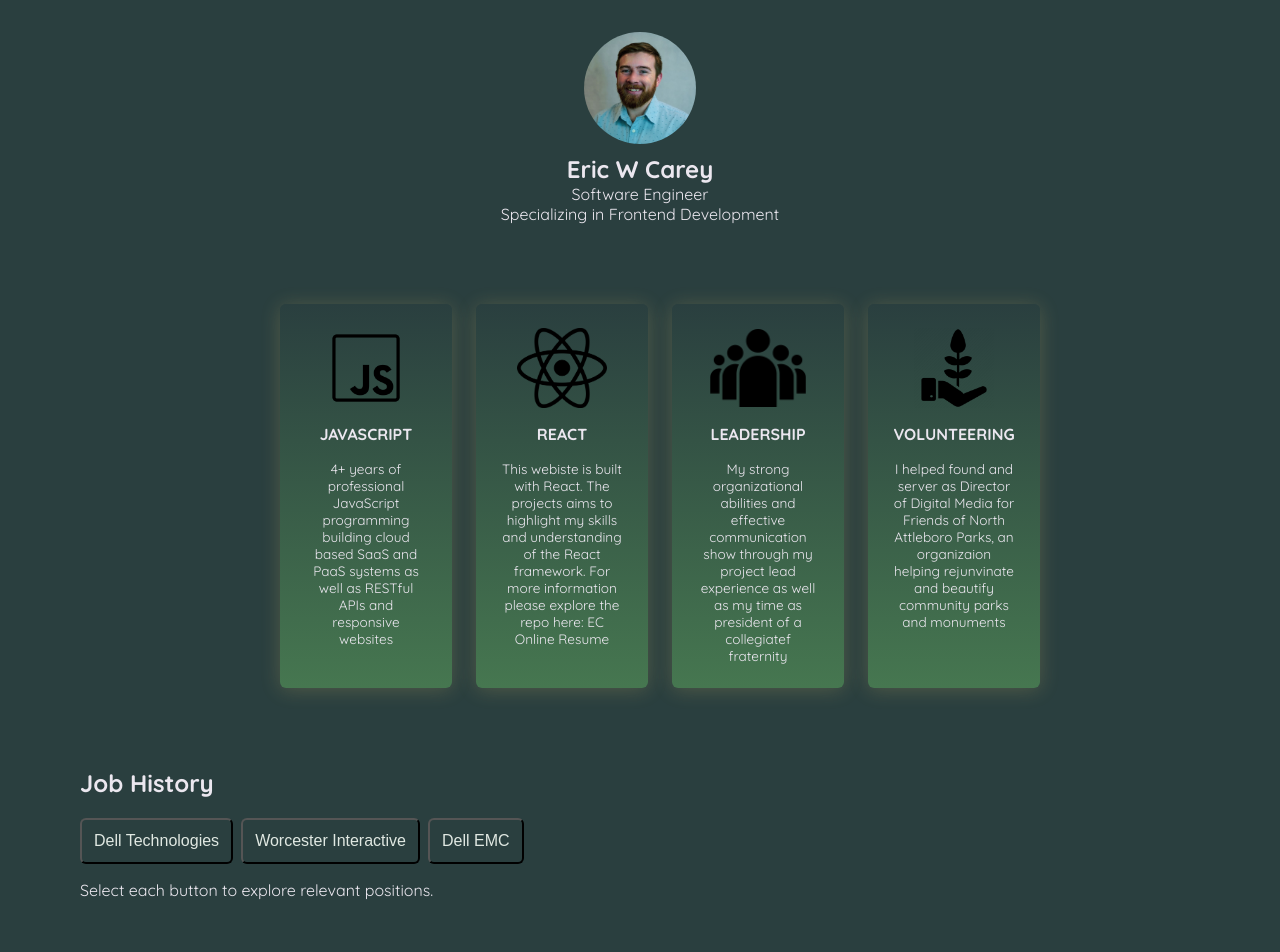
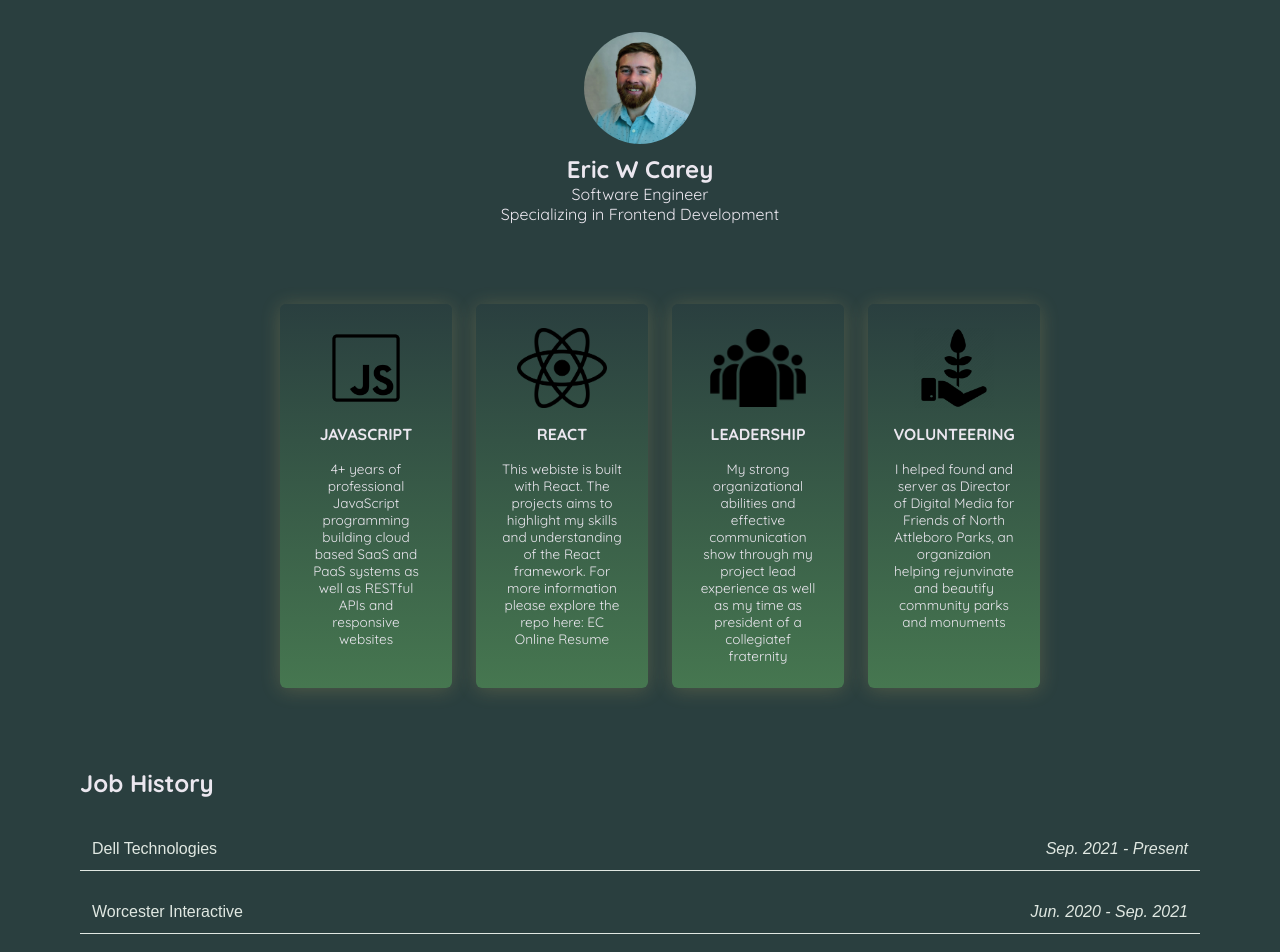
Before and after one commit to EricCarey286/Online-Resume, a React (Create React App) app: page / in a window 1280 px wide. Shown: the top 952 px of the page. Built offline with nearby package versions, Linux system fonts and the light colour scheme.

Commit message:
Job History format updates

```diff
--- a/src/components/Jobs/Jobs.css
+++ b/src/components/Jobs/Jobs.css
@@ -6,25 +6,26 @@
   text-align: left;
 }
 
-#examples menu {
-  margin: 1rem 0;
-  padding: 0;
-  display: flex;
-  gap: 0.5rem;
-  list-style: none;
-}
-
 #tab-content {
   align-items: center;
   background: #467750;
   padding: 1.5rem;
   border-radius: 6px;
   box-shadow: 0 2px 10px rgba (240, 205, 110, 0.2);
-  width: 75%;
+  width: 100%;
   transition: all 0.2s;
 }
 
-.job-date {
-  font-weight: bold;
+#tab-content h3 {
+  margin-top: 30px;
+  margin-bottom: 0px;
+}
+
+.title {
+  float: left;
+}
+
+.title-date {
+  float: right;
   font-style: italic;
 }
--- a/src/components/Jobs/Jobs.jsx
+++ b/src/components/Jobs/Jobs.jsx
@@ -13,15 +13,15 @@ export default function Jobs() {
     setSelectedJob(selectedButton);
   }
 
-  let tabContent = <p>Select each button to explore relevant positions.</p>;
+  let tabContent = "";
 
   if (selectedJob) {
     tabContent = (
       <div id="tab-content">
         <h3>{selectedJob.title}</h3>
-        <p className="job-date">{selectedJob.date}</p>
         <p>{selectedJob.description}</p>
         <pre>
+          <h3>Technologies & Skills</h3>
           <code>{selectedJob.code}</code>
         </pre>
       </div>
@@ -32,7 +32,7 @@ export default function Jobs() {
     <>
       <Section title="Job History" id="examples">
         <TabList
-          ButtonsContainer="menu"
+          ButtonsContainer="div"
           buttons={
             <>
               {EXAMPLES.map((job) => (
@@ -40,15 +40,15 @@ export default function Jobs() {
                   key={job.nickname}
                   onClick={() => handleSelect(job)}
                   iSelected={selectedJob === job}
+                  tabContent={tabContent}
                 >
-                  {job.company}
+                  <span className="title">{job.company}</span>
+                  <span className="title-date">{job.date}</span>
                 </TabsButton>
               ))}
             </>
           }
-        >
-          {tabContent}
-        </TabList>
+        ></TabList>
       </Section>
     </>
   );
--- a/src/components/Tabs/TabsButton.css
+++ b/src/components/Tabs/TabsButton.css
@@ -1,18 +1,28 @@
+li {
+  list-style-type: none;
+}
+
+.tab-container p {
+  margin: 0;
+}
+
 .tab {
-  padding: .75rem;
-  border-color: #555555;
-  border-radius: 6px;
+  padding: 0.75rem;
   background-color: transparent;
   color: #e0e8e2;
   font-size: 1rem;
   cursor: pointer;
-  transition: all 0.2s ease-in-out;
+  margin: 10px 0;
+  width: 100%;
+  border-top: none;
+  border-right: none;
+  border-left: none;
+  border-bottom: #e0e8e2 1px solid;
 }
 
 .tab:hover {
   background-color: #89c07e;
   color: #2a3f3f;
-  border: #89c07e;
 }
 
 .tab h3 {
@@ -20,10 +30,14 @@
 }
 
 .tab code {
-  font-size: 1rem;
+  font-size: 3rem;
+}
+
+.not-selected {
+  display: none;
 }
 
 .active {
-  background-color: #467750;
-  color: #e0e8e2;
+  border: 3px solid #467750;
+  border-radius: 10px;
 }
--- a/src/components/Tabs/TabsButton.jsx
+++ b/src/components/Tabs/TabsButton.jsx
@@ -1,11 +1,14 @@
 import "./TabsButton.css";
 
-function TabsButton({ children, iSelected, ...props }) {
+function TabsButton({ children, iSelected, tabContent, ...props }) {
   return (
-    <li>
+    <li className="tab-container">
       <button className={iSelected ? "tab active" : "tab"} {...props}>
         {children}
       </button>
+      <span className={iSelected ? "" : "not-selected"} {...props}>
+        {tabContent}
+      </span>
     </li>
   );
 }
```
